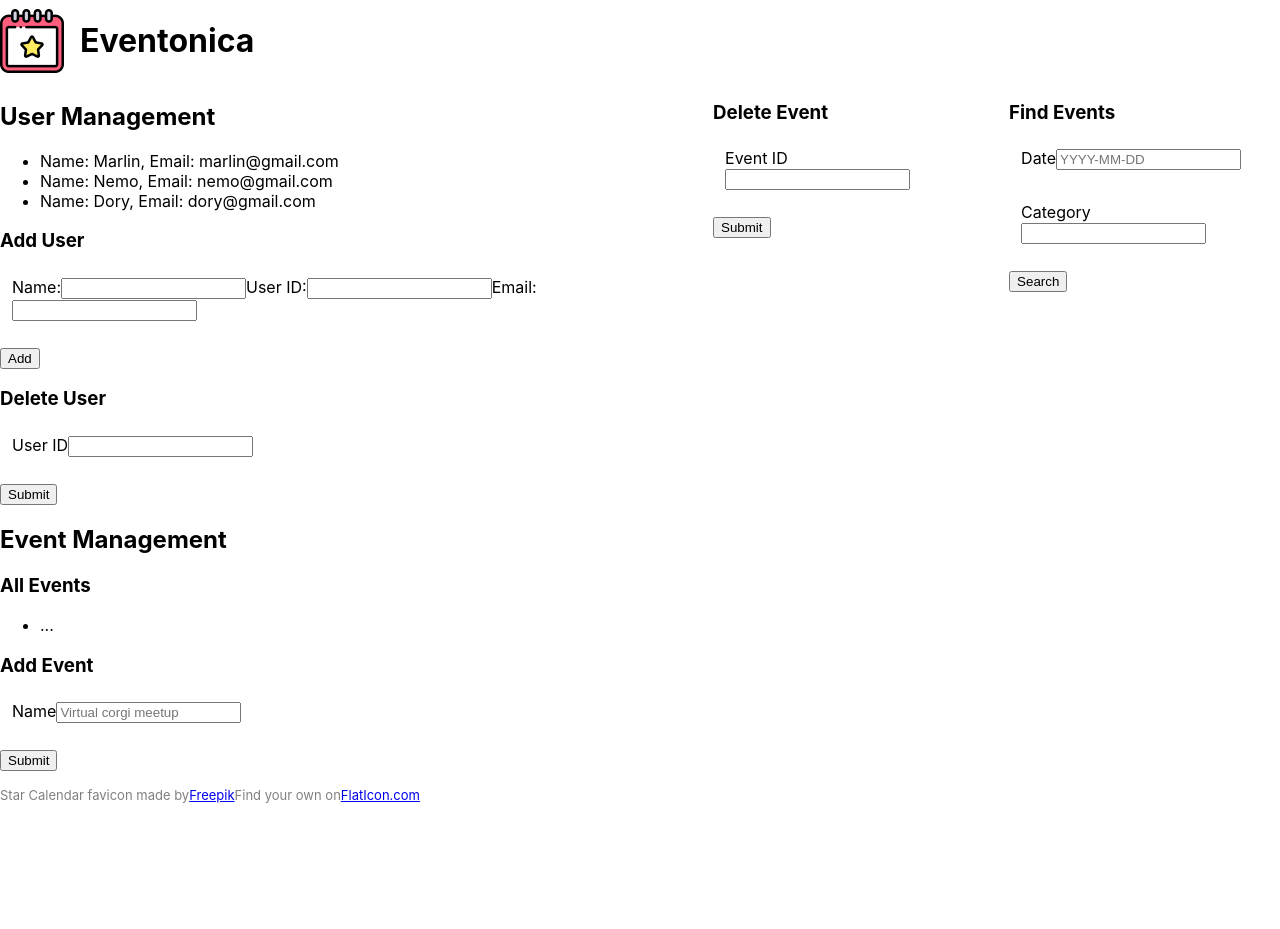
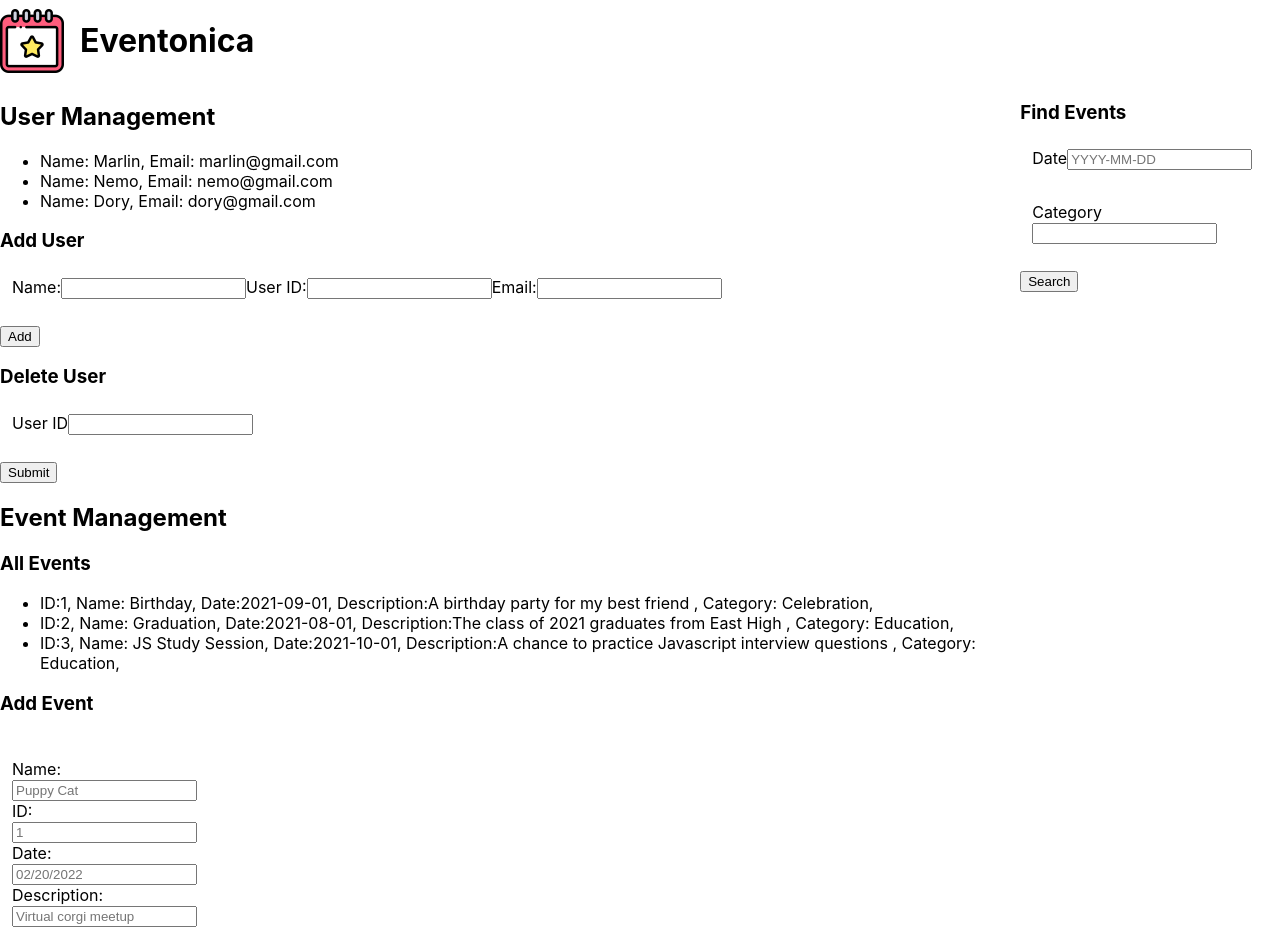
Before and after one commit to Yolisss/techtonica-assignments, a React (Create React App) app in the folder Eventonica/client/: page / in a window 1280 px wide. Shown: the top 929 px of the page. Before the commit the page ends 803 px from the top, so only its background shows below. Built offline with nearby package versions, Linux system fonts and the light colour scheme.

Commit message:
added event component

```diff
--- a/Eventonica/client/src/App.js
+++ b/Eventonica/client/src/App.js
@@ -2,6 +2,8 @@
 import "./App.css";
 import Footer from "./components/footer";
 import Users from "./components/Users";
+import DeleteUser from "./components/DeleteUser";
+import Events from "./components/Events";
 
 function App() {
   return (
@@ -15,41 +17,7 @@
         <div className="user-and-events">
           <Users />
 
-          <section className="event-management">
-            <h2>Event Management</h2>
-            <div>
-              <h3>All Events</h3>
-              <ul id="events-list">
-                {/* Display all Events here */}
-                <li>...</li>
-              </ul>
-
-              <h3>Add Event</h3>
-              <form id="add-event" action="#">
-                <fieldset>
-                  <label>Name</label>
-                  <input
-                    type="text"
-                    id="add-event-name"
-                    placeholder="Virtual corgi meetup"
-                  />
-                </fieldset>
-                {/* Add more form fields here */}
-                <input type="submit" />
-              </form>
-            </div>
-          </section>
-        </div>
-
-        <div>
-          <h3>Delete Event</h3>
-          <form id="delete-event" action="#">
-            <fieldset>
-              <label>Event ID</label>
-              <input type="number" min="1" id="delete-event-id" />
-            </fieldset>
-            <input type="submit" />
-          </form>
+          <Events />
         </div>
 
         <aside className="search-toolbar">
--- a/Eventonica/client/src/components/DeleteUser.jsx
+++ b/Eventonica/client/src/components/DeleteUser.jsx
@@ -1,18 +1,34 @@
 import { useState } from "react";
 
+//pass the function deleteUser as a prop
+
 const DeleteUser = ({ deleteUser }) => {
+  //stores the userID that will be deleted
   const [deleteId, setDeleteId] = useState("");
 
-  <div>
-    <h3>Delete Event</h3>
-    <form id="delete-event" action="#">
-      <fieldset>
-        <label>Event ID</label>
-        <input type="number" min="1" id="delete-event-id" />
-      </fieldset>
-      <input type="submit" />
-    </form>
-  </div>;
+  //part b from users.jsx
+  const handleSubmit = (e) => {
+    e.preventDefault();
+    deleteUser(deleteId);
+  };
+  return (
+    <div>
+      <h3>Delete User</h3>
+      <form id="delete-user" action="#" onSubmit={handleSubmit}>
+        <fieldset>
+          <label>User ID</label>
+          <input
+            type="number"
+            min="1"
+            id="delete-user-id"
+            value={deleteId}
+            onChange={(e) => setDeleteId(e.target.value)}
+          />
+        </fieldset>
+        <input type="submit" />
+      </form>
+    </div>
+  );
 };
 
 export default DeleteUser;
--- a/Eventonica/client/src/components/Events.jsx
+++ b/Eventonica/client/src/components/Events.jsx
@@ -1,3 +1,4 @@
+import { useReducer } from "react";
 import { useState } from "react";
 
 //mock events
@@ -25,9 +26,50 @@
   category: "Education",
 };
 
+const reducer = (state, action) => {
+  console.log(action, "this is the action");
+  switch (action.type) {
+    case "editName":
+      console.log("Logged if the editName action is being dispatched");
+      //it updates the name to the input value
+      return { ...state, name: action.payload };
+
+    case "editDescription":
+      return { ...state, description: action.payload };
+
+    case "editCategory":
+      return { ...state, category: action.payload };
+
+    case "editDate":
+      return { ...state, date: action.payload };
+
+    case "editID":
+      return { ...state, id: action.payload };
+    default:
+      return state;
+  }
+};
+
 const Events = () => {
   //state for events
   const [events, setEvents] = useState([event1, event2, event3]);
+
+  //initialistate of the form will be empty
+  const initialState = {
+    id: "",
+    name: "",
+    date: null,
+    description: "",
+    category: "",
+  };
+
+  const [state, dispatch] = useReducer(reducer, initialState);
+
+  const handleSubmit = (e) => {
+    e.preventDefault();
+    //updates list with new event
+    setEvents([...events, state]);
+  };
 
   return (
     <section className="event-management">
@@ -35,24 +77,95 @@
       <div>
         <h3>All Events</h3>
         <ul id="events-list">
+          {/* Display all Events here */}
+          {/* <li>...</li> */}
           {events.map((event, index) => {
             return (
               <li key={index}>
-                ID: {event.id}, name: {event.name}, date:{event.date},
-                description:{event.description}, category:{event.category}
+                ID:{event.id}, Name: {event.name}, Date:{event.date},
+                Description:{event.description} , Category: {event.category},
               </li>
             );
           })}
         </ul>
 
         <h3>Add Event</h3>
-        <form id="add-event" action="#">
+        <form id="add-event" action="#" onSubmit={handleSubmit}>
           <fieldset>
-            <label>Name</label>
+            <br></br>
+            <label>Name: </label>
+            <br></br>
             <input
               type="text"
               id="add-event-name"
+              placeholder="Puppy Cat"
+              value={state.name}
+              onChange={(e) =>
+                dispatch({
+                  type: "editName",
+                  payload: e.target.value,
+                })
+              }
+            />
+            <br></br>
+            <label>ID: </label>
+            <br></br>
+            <input
+              type="text"
+              id="add-event-id"
+              placeholder="1"
+              value={state.id}
+              onChange={(e) =>
+                dispatch({
+                  type: "editID",
+                  payload: e.target.value,
+                })
+              }
+            />
+            <br></br>
+            <label>Date: </label>
+            <br></br>
+            <input
+              type="text"
+              id="add-event-date"
+              placeholder="02/20/2022"
+              value={state.date}
+              onChange={(e) =>
+                dispatch({
+                  type: "editDate",
+                  payload: e.target.value,
+                })
+              }
+            />
+            <br></br>
+            <label>Description: </label>
+            <br></br>
+            <input
+              type="text"
+              id="add-event-description"
               placeholder="Virtual corgi meetup"
+              value={state.description}
+              onChange={(e) =>
+                dispatch({
+                  type: "editDescription",
+                  payload: e.target.value,
+                })
+              }
+            />
+            <br></br>
+            <label>Category: </label>
+            <br></br>
+            <input
+              type="text"
+              id="add-event-category"
+              placeholder="Virtual corgi meetup"
+              value={state.category}
+              onChange={(e) =>
+                dispatch({
+                  type: "editCategory",
+                  payload: e.target.value,
+                })
+              }
             />
           </fieldset>
           {/* Add more form fields here */}
@@ -62,5 +175,4 @@
     </section>
   );
 };
-
 export default Events;
--- a/Eventonica/client/src/components/Users.jsx
+++ b/Eventonica/client/src/components/Users.jsx
@@ -1,4 +1,5 @@
 import { useState } from "react";
+import DeleteUser from "./DeleteUser";
 
 const Users = () => {
   const marlin = { name: "Marlin", email: "marlin@gmail.com", id: "1" };
@@ -18,12 +19,22 @@
   const handleSubmit = (e) => {
     e.preventDefault();
     const newUser = { id: id, name: name, email: email };
+
+    //setUse contains list of users, newUser contains new user that's inputted in the list
     setUsers([...users, newUser]);
     //reset input field
     setName("");
     setId("");
     setEmail("");
   };
+
+  //part a
+  const deleteUser = (deleteId) => {
+    const newUsers = users.filter((i) => i.id !== deleteId);
+    //updates the user list
+    setUsers(newUsers);
+  };
+
   return (
     <section className="user-management">
       <h2>User Management</h2>
@@ -69,16 +80,7 @@
         </form>
       </div>
 
-      <div>
-        <h3>Delete User</h3>
-        <form id="delete-user" action="#">
-          <fieldset>
-            <label>User ID</label>
-            <input type="text" id="delete-user-id" />
-          </fieldset>
-          <input type="submit" />
-        </form>
-      </div>
+      <DeleteUser deleteUser={deleteUser} />
     </section>
   );
 };
```
